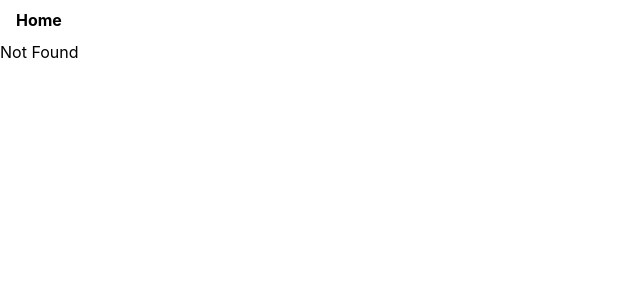
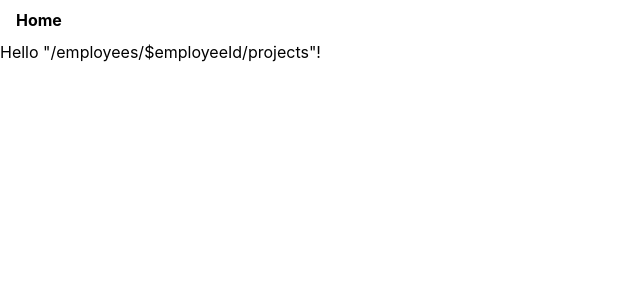
Before and after one commit to adriannebulao/mini-react-frontend, a React app: page /employees/1/projects in a window 1280 px wide. Before the commit this address had no page. Shown: the top 300 px of the page, without its empty margins (0-640 px from the left). Built offline with nearby package versions, Linux system fonts and the light colour scheme; the HTML template or start-up script is replaced by a standard one.

Commit message:
chore(router): generate TanStack Router route tree

```diff
--- a/src/routeTree.gen.ts
+++ b/src/routeTree.gen.ts
@@ -10,33 +10,91 @@
 
 import { Route as rootRouteImport } from './routes/__root'
 import { Route as IndexRouteImport } from './routes/index'
+import { Route as ProjectsIndexRouteImport } from './routes/projects/index'
+import { Route as EmployeesIndexRouteImport } from './routes/employees/index'
+import { Route as ProjectsProjectIdEmployeesRouteImport } from './routes/projects/$projectId/employees'
+import { Route as EmployeesEmployeeIdProjectsRouteImport } from './routes/employees/$employeeId/projects'
 
 const IndexRoute = IndexRouteImport.update({
   id: '/',
   path: '/',
   getParentRoute: () => rootRouteImport,
 } as any)
+const ProjectsIndexRoute = ProjectsIndexRouteImport.update({
+  id: '/projects/',
+  path: '/projects/',
+  getParentRoute: () => rootRouteImport,
+} as any)
+const EmployeesIndexRoute = EmployeesIndexRouteImport.update({
+  id: '/employees/',
+  path: '/employees/',
+  getParentRoute: () => rootRouteImport,
+} as any)
+const ProjectsProjectIdEmployeesRoute =
+  ProjectsProjectIdEmployeesRouteImport.update({
+    id: '/projects/$projectId/employees',
+    path: '/projects/$projectId/employees',
+    getParentRoute: () => rootRouteImport,
+  } as any)
+const EmployeesEmployeeIdProjectsRoute =
+  EmployeesEmployeeIdProjectsRouteImport.update({
+    id: '/employees/$employeeId/projects',
+    path: '/employees/$employeeId/projects',
+    getParentRoute: () => rootRouteImport,
+  } as any)
 
 export interface FileRoutesByFullPath {
   '/': typeof IndexRoute
+  '/employees': typeof EmployeesIndexRoute
+  '/projects': typeof ProjectsIndexRoute
+  '/employees/$employeeId/projects': typeof EmployeesEmployeeIdProjectsRoute
+  '/projects/$projectId/employees': typeof ProjectsProjectIdEmployeesRoute
 }
 export interface FileRoutesByTo {
   '/': typeof IndexRoute
+  '/employees': typeof EmployeesIndexRoute
+  '/projects': typeof ProjectsIndexRoute
+  '/employees/$employeeId/projects': typeof EmployeesEmployeeIdProjectsRoute
+  '/projects/$projectId/employees': typeof ProjectsProjectIdEmployeesRoute
 }
 export interface FileRoutesById {
   __root__: typeof rootRouteImport
   '/': typeof IndexRoute
+  '/employees/': typeof EmployeesIndexRoute
+  '/projects/': typeof ProjectsIndexRoute
+  '/employees/$employeeId/projects': typeof EmployeesEmployeeIdProjectsRoute
+  '/projects/$projectId/employees': typeof ProjectsProjectIdEmployeesRoute
 }
 export interface FileRouteTypes {
   fileRoutesByFullPath: FileRoutesByFullPath
-  fullPaths: '/'
+  fullPaths:
+    | '/'
+    | '/employees'
+    | '/projects'
+    | '/employees/$employeeId/projects'
+    | '/projects/$projectId/employees'
   fileRoutesByTo: FileRoutesByTo
-  to: '/'
-  id: '__root__' | '/'
+  to:
+    | '/'
+    | '/employees'
+    | '/projects'
+    | '/employees/$employeeId/projects'
+    | '/projects/$projectId/employees'
+  id:
+    | '__root__'
+    | '/'
+    | '/employees/'
+    | '/projects/'
+    | '/employees/$employeeId/projects'
+    | '/projects/$projectId/employees'
   fileRoutesById: FileRoutesById
 }
 export interface RootRouteChildren {
   IndexRoute: typeof IndexRoute
+  EmployeesIndexRoute: typeof EmployeesIndexRoute
+  ProjectsIndexRoute: typeof ProjectsIndexRoute
+  EmployeesEmployeeIdProjectsRoute: typeof EmployeesEmployeeIdProjectsRoute
+  ProjectsProjectIdEmployeesRoute: typeof ProjectsProjectIdEmployeesRoute
 }
 
 declare module '@tanstack/react-router' {
@@ -48,11 +106,43 @@ declare module '@tanstack/react-router' {
       preLoaderRoute: typeof IndexRouteImport
       parentRoute: typeof rootRouteImport
     }
+    '/projects/': {
+      id: '/projects/'
+      path: '/projects'
+      fullPath: '/projects'
+      preLoaderRoute: typeof ProjectsIndexRouteImport
+      parentRoute: typeof rootRouteImport
+    }
+    '/employees/': {
+      id: '/employees/'
+      path: '/employees'
+      fullPath: '/employees'
+      preLoaderRoute: typeof EmployeesIndexRouteImport
+      parentRoute: typeof rootRouteImport
+    }
+    '/projects/$projectId/employees': {
+      id: '/projects/$projectId/employees'
+      path: '/projects/$projectId/employees'
+      fullPath: '/projects/$projectId/employees'
+      preLoaderRoute: typeof ProjectsProjectIdEmployeesRouteImport
+      parentRoute: typeof rootRouteImport
+    }
+    '/employees/$employeeId/projects': {
+      id: '/employees/$employeeId/projects'
+      path: '/employees/$employeeId/projects'
+      fullPath: '/employees/$employeeId/projects'
+      preLoaderRoute: typeof EmployeesEmployeeIdProjectsRouteImport
+      parentRoute: typeof rootRouteImport
+    }
   }
 }
 
 const rootRouteChildren: RootRouteChildren = {
   IndexRoute: IndexRoute,
+  EmployeesIndexRoute: EmployeesIndexRoute,
+  ProjectsIndexRoute: ProjectsIndexRoute,
+  EmployeesEmployeeIdProjectsRoute: EmployeesEmployeeIdProjectsRoute,
+  ProjectsProjectIdEmployeesRoute: ProjectsProjectIdEmployeesRoute,
 }
 export const routeTree = rootRouteImport
   ._addFileChildren(rootRouteChildren)
--- /dev/null
+++ b/src/routes/employees/$employeeId/projects.tsx
@@ -0,0 +1,9 @@
+import { createFileRoute } from '@tanstack/react-router'
+
+export const Route = createFileRoute('/employees/$employeeId/projects')({
+  component: RouteComponent,
+})
+
+function RouteComponent() {
+  return <div>Hello "/employees/$employeeId/projects"!</div>
+}
--- /dev/null
+++ b/src/routes/employees/index.tsx
@@ -0,0 +1,9 @@
+import { createFileRoute } from '@tanstack/react-router'
+
+export const Route = createFileRoute('/employees/')({
+  component: RouteComponent,
+})
+
+function RouteComponent() {
+  return <div>Hello "/employees/"!</div>
+}
--- /dev/null
+++ b/src/routes/projects/$projectId/employees.tsx
@@ -0,0 +1,9 @@
+import { createFileRoute } from '@tanstack/react-router'
+
+export const Route = createFileRoute('/projects/$projectId/employees')({
+  component: RouteComponent,
+})
+
+function RouteComponent() {
+  return <div>Hello "/projects/$projectId/employees"!</div>
+}
--- /dev/null
+++ b/src/routes/projects/index.tsx
@@ -0,0 +1,9 @@
+import { createFileRoute } from '@tanstack/react-router'
+
+export const Route = createFileRoute('/projects/')({
+  component: RouteComponent,
+})
+
+function RouteComponent() {
+  return <div>Hello "/projects/"!</div>
+}
```
